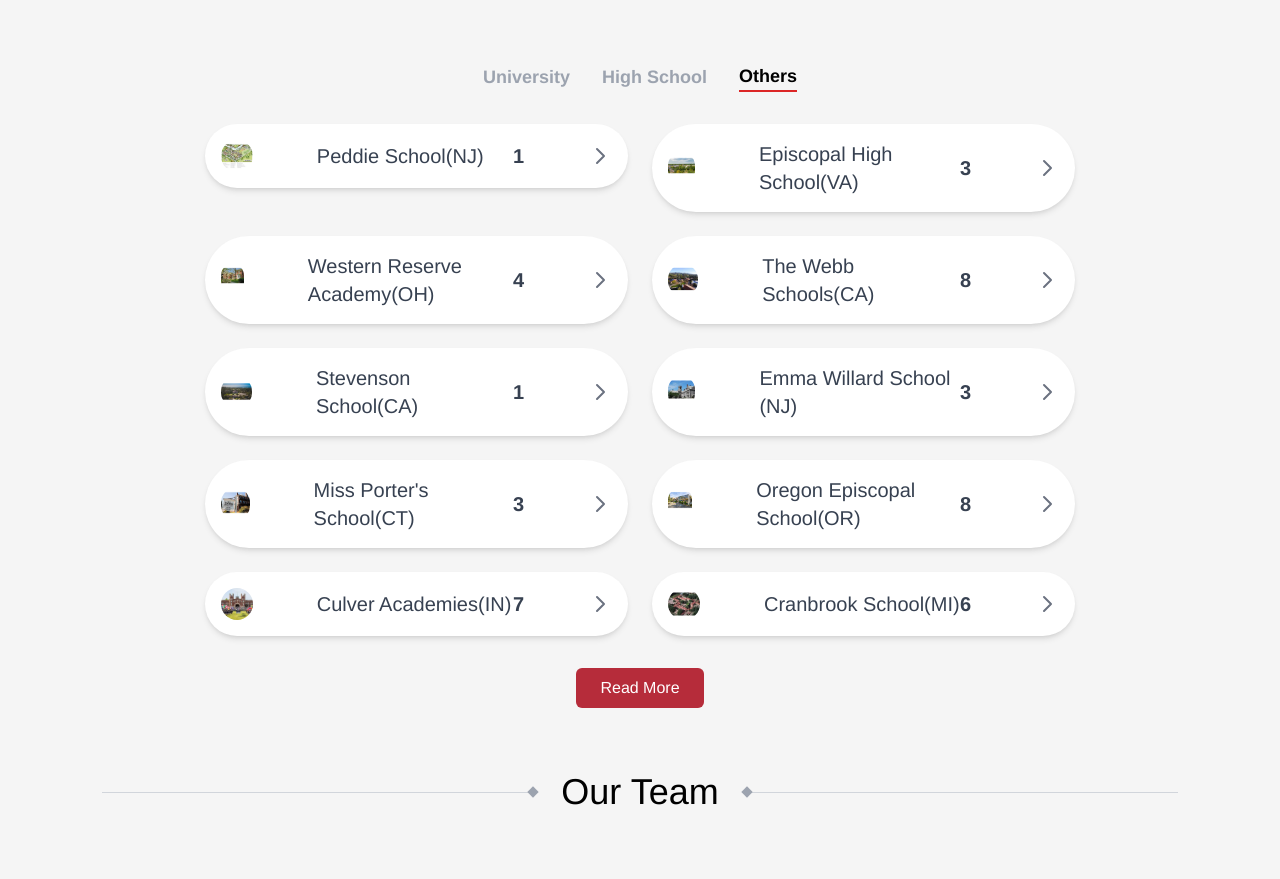
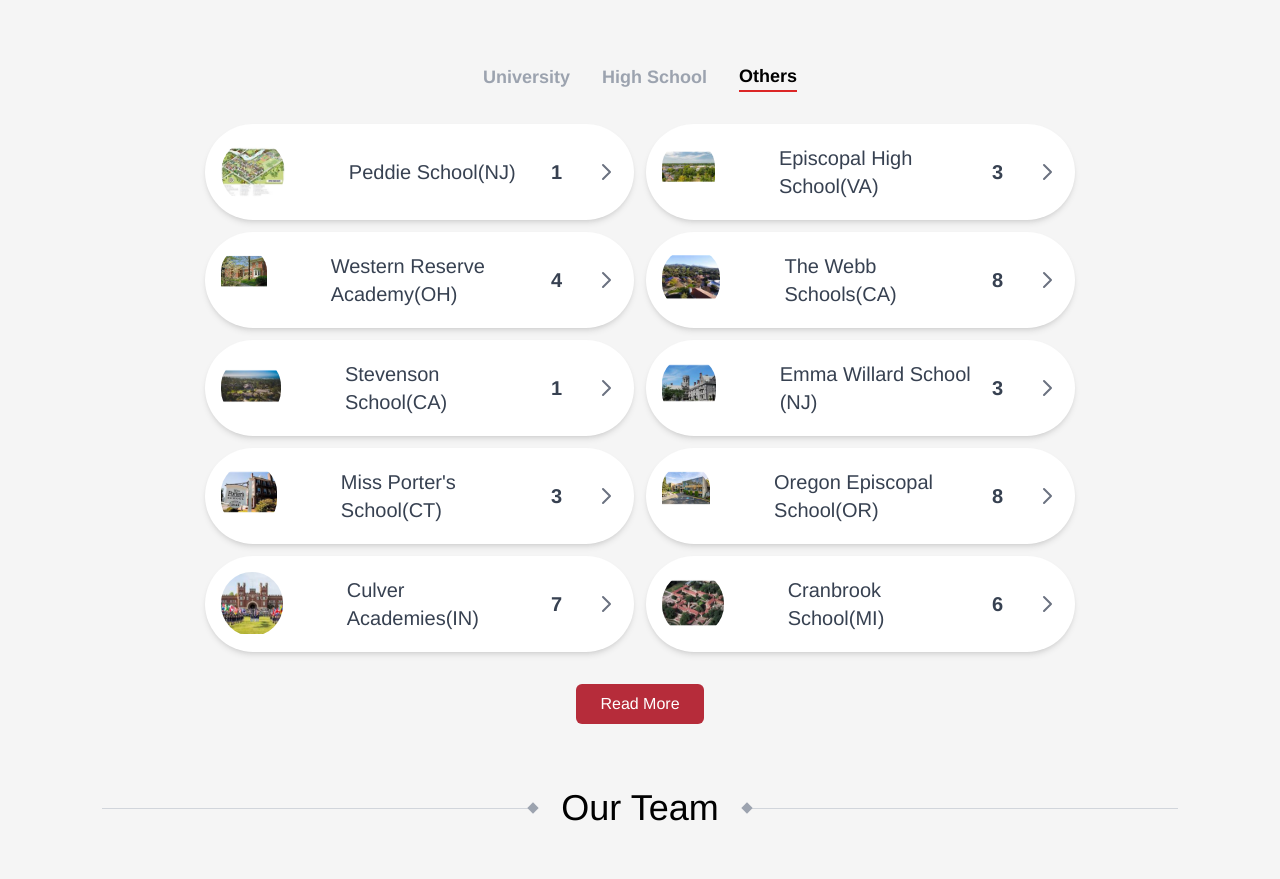
Before and after one commit to jacobsun000/ulead, a Next.js app: page / in a window 1280 px wide. Shown: the part 1654-2533 px from the top of the page. Built offline with nearby package versions, Linux system fonts and the light colour scheme.

Commit message:
fix: Main page Student Report section style

```diff
--- a/app/page.js
+++ b/app/page.js
@@ -209,7 +209,7 @@
 function OfferReport({ schools, href }) {
   return (
     <div>
-      <div className="grid grid-cols-1 md:grid-cols-2 gap-6">
+      <div className="grid grid-cols-1 md:grid-cols-2 gap-3">
         {schools.map((school, index) => (
           <div key={index} className={`${index >= 5 ? 'hidden' : ''} md:${index >= 10 ? 'hidden' : 'block'}`}>
             <OfferItem {...school} />
--- a/ui/OfferItem.js
+++ b/ui/OfferItem.js
@@ -5,8 +5,8 @@
     <div className="bg-white flex w-full items-center justify-between p-4 rounded-full shadow-md">
       {/* School logo */}
       <div className="flex items-center">
-        <div className="w-8 h-8 rounded-full overflow-hidden mr-4 md:mr-16">
-          <Image src={logo} alt={school} width={32} height={32} objectFit="cover" />
+        <div className="w-8 h-8 md:w-16 md:h-16 rounded-full overflow-hidden mr-4 md:mr-16">
+          <Image src={logo} alt={school} width={128} height={128} objectFit="cover" />
         </div>
         <div>
           <p className="text-gray-700 text-sm md:text-xl">{school}</p>
@@ -15,7 +15,7 @@
 
       {/* Count and arrow */}
       <div className="flex items-center">
-        <span className="text-gray-700 font-bold mr-4 md:mr-16 md:text-xl">{count}</span>
+        <span className="text-gray-700 font-bold mr-4 md:ml-4 md:mr-8 md:text-xl">{count}</span>
         <button className="text-gray-500">
           <svg xmlns="http://www.w3.org/2000/svg" className="h-6 w-6" fill="none" viewBox="0 0 24 24" stroke="currentColor" strokeWidth="2">
             <path strokeLinecap="round" strokeLinejoin="round" d="M9 5l7 7-7 7" />
```
